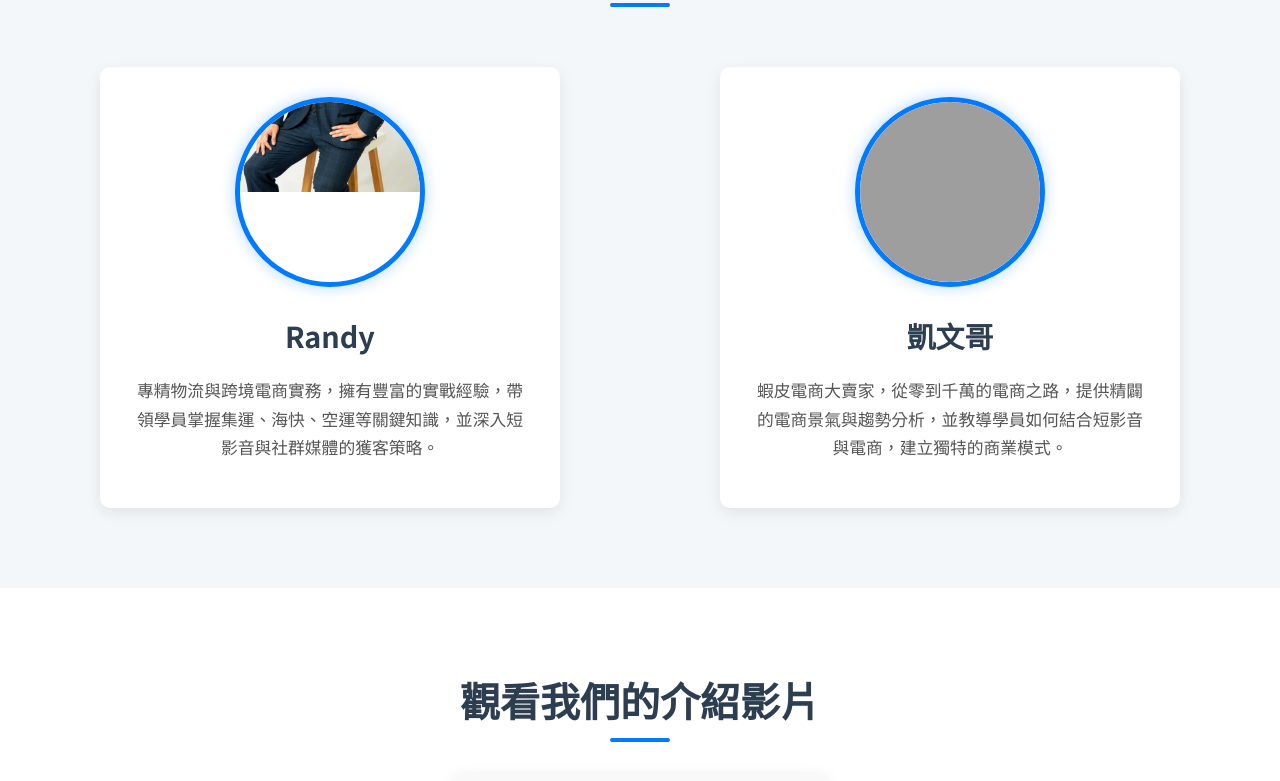
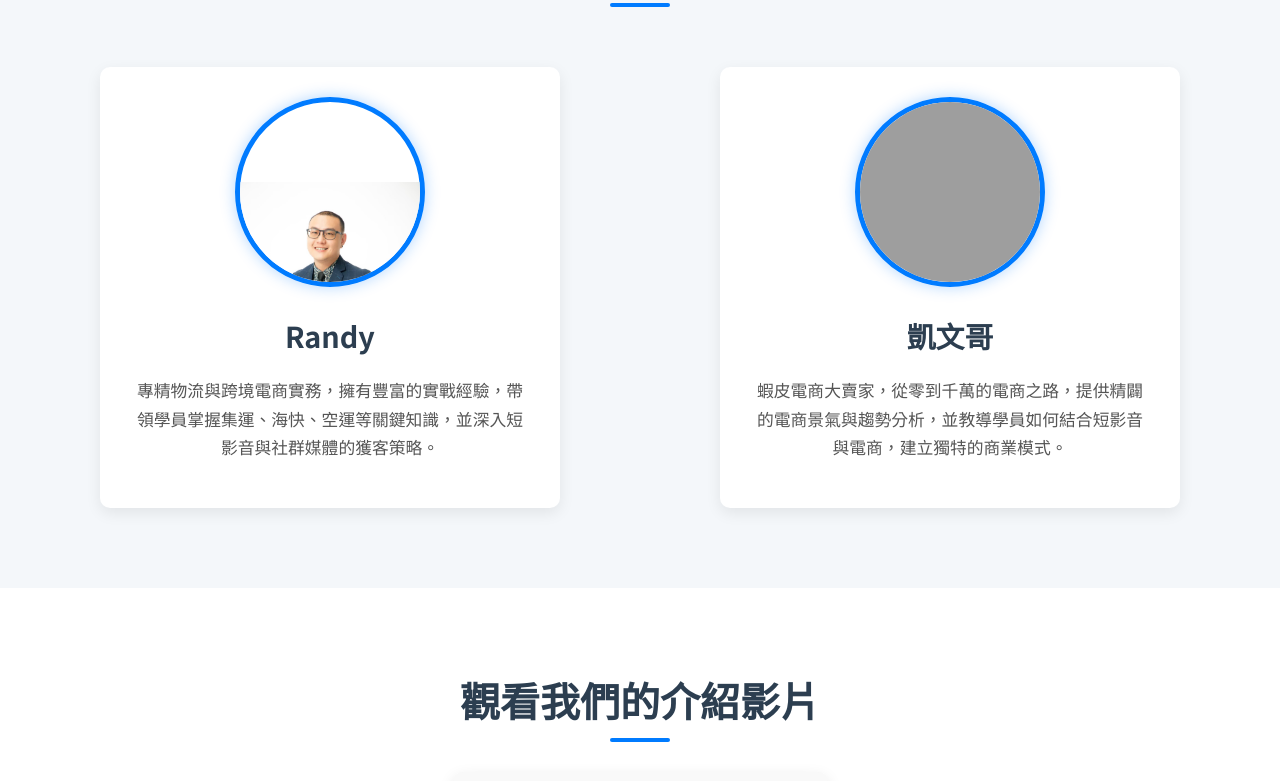
Before and after one commit to RD107924/KDLUCK-888, a plain HTML site: page index.html in a window 1280 px wide. Shown: the part 1507-2288 px from the top of the page. Drawn offline with Linux system fonts and the light colour scheme; grey boxes are pictures that could not be loaded; a script that the page names is missing.

Commit message:
Add files via upload

```diff
--- a/style.css
+++ b/style.css
@@ -317,7 +317,7 @@ a:hover {
   height: 180px; /* 圖片大小 */
   border-radius: 50%; /* 圓形圖片 */
   object-fit: cover; /* 確保圖片填充容器並保持比例 */
-  object-position: center 200%; /* 調整圖片顯示位置：水平居中，垂直向下偏移 30% */
+  object-position: center -90%; /* 調整圖片顯示位置：水平居中，垂直向下偏移 30% */
   margin-bottom: 20px;
   border: 5px solid #007bff; /* 邊框顏色 */
   box-shadow: 0 0 15px rgba(0, 123, 255, 0.3); /* 邊框陰影 */
```
